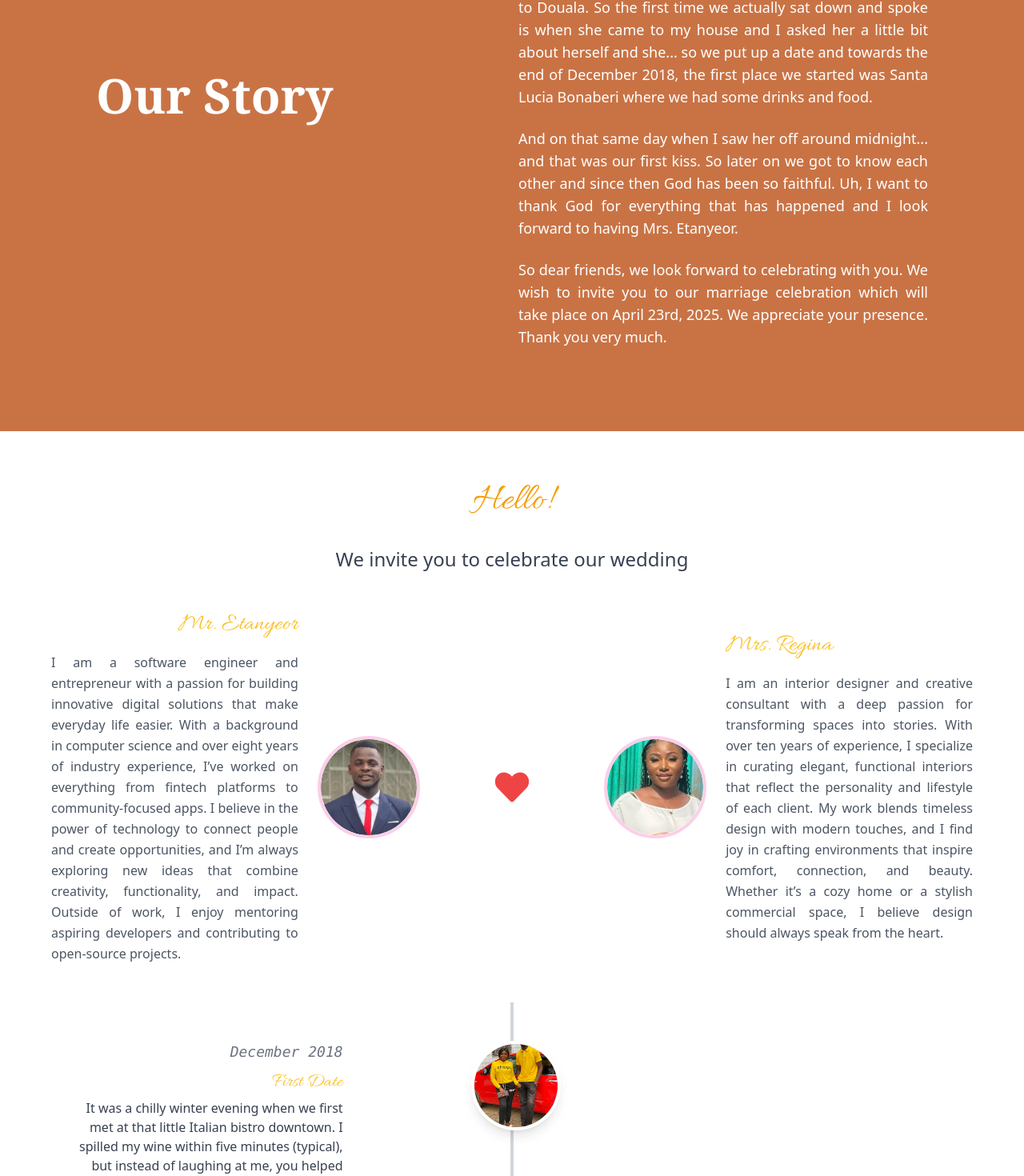
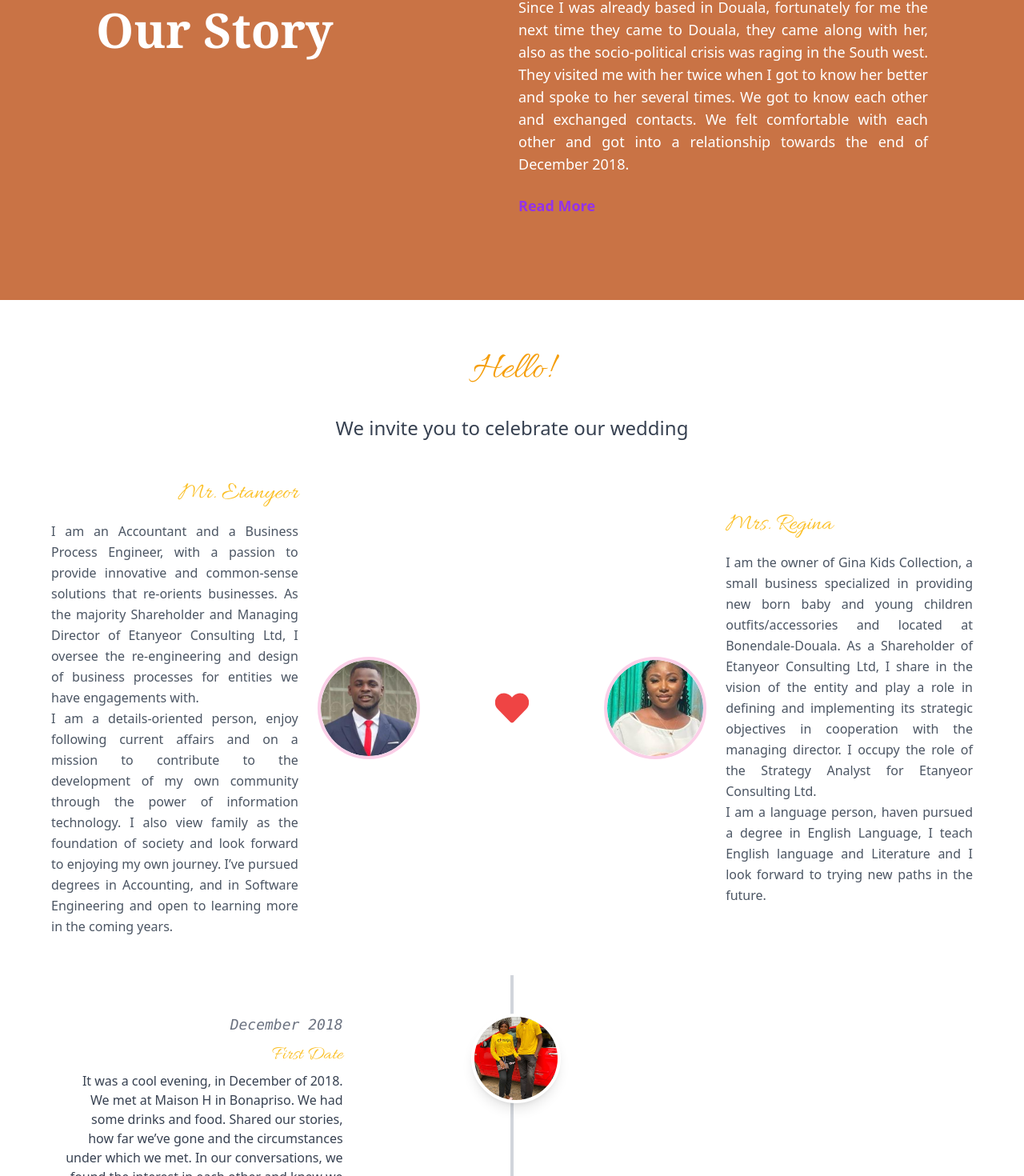
Before and after one commit to tafonhubertnwana/Wedding, a Next.js app: page / in a window 1280 px wide. Shown: the part 1281-2751 px from the top of the page at 80% size. Built offline with nearby package versions, Linux system fonts and the light colour scheme.

Commit message:
changing the context

```diff
--- a/components/timeLine.js
+++ b/components/timeLine.js
@@ -1,6 +1,7 @@
 "use client"
 
 import { motion } from "framer-motion";
+
 import { Allura } from 'next/font/google';
 
 const allura = Allura({
@@ -13,32 +14,26 @@ const timelineData = [
   {
     year: "December 2018",
     title: "First Date",
-    description: "It was a chilly winter evening when we first met at that little Italian bistro downtown. I spilled my wine within five minutes (typical), but instead of laughing at me, you helped clean it up and ordered me another glass. We talked until the staff started stacking chairs, and I knew right then—this was different. You walked me home under the streetlights, and I replayed every word you said in my head for days.",
+    description: "It was a cool evening, in December of 2018. We met at Maison H in Bonapriso. We had some drinks and food. Shared our stories, how far we’ve gone and the circumstances under which we met. In our conversations, we found the interest in each other and knew we needed to keeping talking for we hoped something special would grow from that.",
     image: '/images/gallery-11.jpg'
   },
   {
-    year: "June 2020",
+    year: "September 2021",
     title: "Our First Child",
-    description: "By 'first child,' we mean Max, the golden retriever puppy who destroyed our couch but stole our hearts. You swore we wouldn't spoil him, yet by week two, he was sleeping in our bed. Those late-night potty walks and chewed-up shoes became our shared chaos—and I wouldn't trade it for anything. (Though I still blame you for letting him lick the butter off the counter that one time.)",
+    description: "Our daughter is Eneketa Mayuk and she was born on Friday September 10, 2021 at 11:45 am. It was a conscious decision to have her and she has been a blessing since then. She’s a very big girl now and is a good mixture of both of us in terms of character and physical appearance.",
     image: '/images/gallery-18.jpg'
   },
   {
-    year: "February 2022",
-    title: "Second Date",
-    description: "Yes, we call it a 'second date' because after three years together, we realized we'd never actually gone on a proper dinner-and-movie night like normal couples. So we recreated our first date—same restaurant, same wine spill (again, me)—but this time, you kissed me goodnight instead of that awkward hug. Progress.",
+    year: "May 2022",
+    title: "Our vacation with our child.",
+    description: "When Eneketa was 08 months old, we went on a vacation to Yaounde. We decided we would go on a plane to and fro. At the airport, an officer asked for her birth certificate to proof she’s not a stolen child. We laughed and asked if her face isn’t enough evidence. He laughed back. It was wonderful family vacation.",
     image: '/images/gallery-7.jpg'
   },
   {
-    year: "March 2023",
-    title: "Our Vacation",
-    description: "That cabin in the mountains with no WiFi, just a fireplace and a deck of cards. You burned the pancakes every morning, and I kept forgetting to pack socks. We hiked to a waterfall, where you slipped on a rock and came up laughing, soaked to the bone. I took a photo of that grin—your 'I don't care if I look ridiculous' grin—and it's still my phone wallpaper.",
-    image: '/images/gallery-14.jpg'
-  },
-  {
-    year: "April 2024",
-    title: "The Proposal",
-    description: "You planned a picnic at our favorite park, right under the oak tree where we had our first fight (over whether pineapple belongs on pizza). As I unwrapped the sandwiches, I found a ring tucked between the pickles. You said, 'I'd rather argue with you about stupid things forever than agree with anyone else.' Luna barked. I cried. You panicked when I took too long to say yes.",
-    image: "/images/gallery-21.jpg"
+    year: "August 2024",
+    title: "The proposal.",
+    description: "Haven been together for a very long time, almost 8 years, I decided I was going to propose and take on the marriage rites. I decided I was going to do so on my birthday August 31st 2024. I invited close friends under the pretext of a birthday party. She was surprised when she arrived and saw the number of people who had assembled. It was a wonderful evening as she said yes to me. We all enjoyed the evening and by September 1st, 2024, we began planning for our big event and decided it will be on April 25 & 26 of 2025.",
+    image: '/images/gallery-21.jpg'
   },
 ];
 
@@ -149,7 +144,9 @@ const Timeline = () => {
             <div className="w-3/4 pl-4">
               <time className="font-mono italic text-gray-500 text-lg">April 25, 2025</time>
               <h3 className={`${allura.className} text-xl sm:text-2xl font-bold mt-2 text-amber-400`}>We're Getting Married!</h3>
-              <p className="text-gray-700 text-justify mt-1">After this beautiful journey together, we've decided to tie the knot and spend the rest of our lives as partners. Join us as we celebrate our love!</p>
+              <p className="text-gray-700 text-justify mt-1">After this After this beautiful journey together, we’ve seen a significant part of each other and are now ready to tie the knot and spend the rest of our lives as partners.
+
+Join us as we celebrate our love on April 25 and 26, 2025, in 4 events (Traditional, Council, Church and Reception), all in Bonaberi - Douala.</p>
             </div>
           </div>
 
@@ -157,7 +154,9 @@ const Timeline = () => {
             <div className="w-1/2 pr-8 text-right">
               <time className="font-mono italic text-gray-500 text-lg">April 25, 2025</time>
               <h3 className={`${allura.className} text-xl sm:text-2xl font-bold mt-2 text-amber-400`}>We're Getting Married!</h3>
-              <p className="text-gray-700 mt-1">After this beautiful journey together, we've decided to tie the knot and spend the rest of our lives as partners. Join us as we celebrate our love!</p>
+              <p className="text-gray-700 mt-1">After this After this beautiful journey together, we’ve seen a significant part of each other and are now ready to tie the knot and spend the rest of our lives as partners.
+
+Join us as we celebrate our love on April 25 and 26, 2025, in 4 events (Traditional, Council, Church and Reception), all in Bonaberi - Douala.</p>
             </div>
             <div className="w-1/2 flex justify-center">
               <motion.div
--- a/components/weddingProfile.js
+++ b/components/weddingProfile.js
@@ -5,6 +5,7 @@ import Image from 'next/image';
 import { FaHeart } from 'react-icons/fa';
 import WeddingTimeline from "@/components/timeLine";
 import { Allura } from 'next/font/google';
+import { useState } from 'react';
 
 const allura = Allura({
   weight: '400',
@@ -13,6 +14,8 @@ const allura = Allura({
 });
 
 const WeddingInvitation = () => {
+
+  const [showFull, setShowFull] = useState(false);
   return (
     <section id='story'>
        <section className="w-full bg-[#C97345] text-white">
@@ -42,18 +45,35 @@ const WeddingInvitation = () => {
       className="space-y-6 text-base sm:text-lg leading-relaxed text-justify"
     >
       <p>
-        It all started in 2018, precisely December 2018 when I met this beautiful lady in the University of Buea. It was through a friend, his name is Ebot. So I later spoke to him and I said, "Who is that girl? Can I be...
+        It all started in early December 2018 when I met this beautiful lady in the University of Buea as I went to visit a friend and we were taking a stroll. It was through a friend, his name; Ebot Carl and also later through Arreyvite Tambe. Seeing them talk with her, and how she responded & behaved, made me want to know her more.
       </p>
       <p>
-        maybe can I have the opportunity to meet her sometime?" So he promised me, and not long from then, he brought her to Douala. So the first time we actually sat down and spoke is when she came to my house and I asked her a little bit about herself and she... so we put up a date and towards the end of December 2018, the first place we started was Santa Lucia Bonaberi where we had some drinks and food.
+        Since I was already based in Douala, fortunately for me the next time they came to Douala, they came along with her, also as the socio-political crisis was raging in the South west. They visited me with her twice when I got to know her better and spoke to her several times. We got to know each other and exchanged contacts. We felt comfortable with each other and got into a relationship towards the end of December 2018.
+      </p>
+
+      {showFull && (
+        <>
+          <p>
+            Through out the time of our relationship in 2019, we got to understand each other better and faced a reasonable share of challenges as we tried to dream big. As we faced criticisms too, we saw opportunities to keep trying to carve our own path. In 2021, we had our daughter Eneketa Mayuk, and she came in, to completely rehsape our relationship and re-orient us as to our next steps. With her coming, we realised a lot of successes in our plans and we kept finding ways to resolve our minor issues while staying together.
           </p>
           <p>
-        And on that same day when I saw her off around midnight... and that was our first kiss. So later on we got to know each other and since then God has been so faithful. Uh, I want to thank God for everything that has happened and I look forward to having Mrs. Etanyeor.
+            We focused more on trying to have a solid financial foundation for our family rather than getting married first, and making it legal. An action that drew sharp criticism from family and friends. However, we understood the principle of the family being two people willing to defend each other against all forms of criticism and believing in each other. It was a big risk for both of us too since we could face a break up if we lost interest in each other. However, we kept finding value in each other. We made a reasonable financial breakthrough in 2021 through some investments in financial assets. Instead of getting married, we decided to informally start a small consultancy business and a baby accessories supply business overseen by each of us individually, but jointly owned. The criticisms kept coming for we showed little signs of financial growth but were unable make our union official. We decided to incorporate our consultancy business instead and to handle the criticism.
           </p>
           <p>
-        So dear friends, we look forward to celebrating with you. We wish to invite you to our marriage celebration which will take place on April 23rd, 2025. We appreciate your presence. Thank you very much.
+            Finally in 2024, I knew I wanted to move ahead to making it official. I looked at using her birthday Jan 29, 2024 but failed due to time constraints. Therefore, August 31st my birthday was the only othe reasonable opportunity. We gathered friends at Mayuka Residence (Ancienne route), a day when she said yes to marrying me and now, we look forward to officially celebrating with you on April 25 & 26, 2025.
+          </p>
+          <p>
+            We have several plans for the future and we look forward to God as we hope to work together to grow even more. We wish to thank everyone who has always been by us and we love you all.
+          </p>
+        </>
+      )}
 
-        </p>
+      <button
+        onClick={() => setShowFull(!showFull)}
+        className="text-purple-600 font-semibold hover:underline"
+      >
+        {showFull ? 'Read Less' : 'Read More'}
+      </button>
     </motion.div>
     </div>
   </div>
@@ -105,8 +125,9 @@ const WeddingInvitation = () => {
                 <div className="order-2 md:order-1 text-right">
                   <h2 className={`${allura.className} text-3xl font-semibold mb-4 text-amber-40 text-amber-400`}>Mr. Etanyeor</h2>
                   <p className="text-gray-600  text-justify leading-relaxed text-">
-                  I am a software engineer and entrepreneur with a passion for building innovative digital solutions that make everyday life easier. With a background in computer science and over eight years of industry experience, I’ve worked on everything from fintech platforms to community-focused apps. I believe in the power of technology to connect people and create opportunities, and I’m always exploring new ideas that combine creativity, functionality, and impact. Outside of work, I enjoy mentoring aspiring developers and contributing to open-source projects.                  </p>
-                </div>
+                  I am an Accountant and a Business Process Engineer, with a passion to provide innovative and common-sense solutions that re-orients businesses. As the majority Shareholder and Managing Director of Etanyeor Consulting Ltd, I oversee the re-engineering and design of business processes for entities we have engagements with. <br/>
+
+I am a details-oriented person, enjoy following current affairs and on a mission to contribute to the development of my own community through the power of information technology. I also view family as the foundation of society and look forward to enjoying my own journey. I’ve pursued degrees in Accounting, and in Software Engineering and open to learning more in the coming years.   </p>             </div>
                 <div className="order-1 md:order-2">
                   <div className="relative w-32 h-32 rounded-full overflow-hidden border-4 border-pink-200">
                     <Image
@@ -183,7 +204,9 @@ const WeddingInvitation = () => {
                 <div>
                   <h2 className={`${allura.className} text-3xl font-semibold mb-4  text-amber-400`}>Mrs. Regina</h2>
                   <p className="text-gray-600 text-justify leading-relaxed">
-                  I am an interior designer and creative consultant with a deep passion for transforming spaces into stories. With over ten years of experience, I specialize in curating elegant, functional interiors that reflect the personality and lifestyle of each client. My work blends timeless design with modern touches, and I find joy in crafting environments that inspire comfort, connection, and beauty. Whether it’s a cozy home or a stylish commercial space, I believe design should always speak from the heart.     </p>
+                  I am the owner of Gina Kids Collection, a small business specialized in providing new born baby and young children outfits/accessories and located at Bonendale-Douala. As a Shareholder of Etanyeor Consulting Ltd, I share in the vision of the entity and play a role in defining and implementing its strategic objectives in cooperation with the managing director. I occupy the role of the Strategy Analyst for Etanyeor Consulting Ltd. <br/>
+
+I am a language person, haven pursued a degree in English Language, I teach English language and Literature and I look forward to trying new paths in the future.     </p>
                 </div>
               </div>
             </motion.div>
```
Lines whose indentation alone changed are shown as unchanged.
